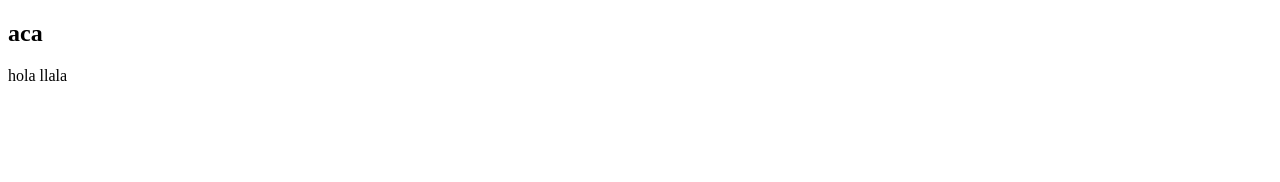
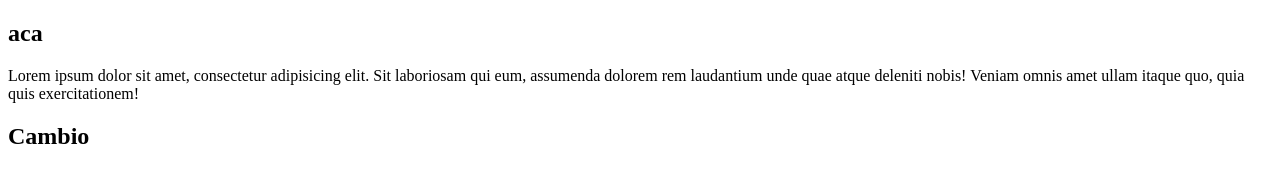
Before and after one commit to danielfarias82/c_git0056, a plain HTML site: page index2.html in a window 1280 px wide. Drawn offline with Linux system fonts and the light colour scheme.

Commit message:
cambio 3 HTML

```diff
--- a/index2.html
+++ b/index2.html
@@ -9,6 +9,9 @@
 <body>
         <h2> aca </h2>
 
-        <p>hola llala</p>
+        <p>Lorem ipsum dolor sit amet, consectetur adipisicing elit. Sit laboriosam qui eum, assumenda dolorem rem laudantium unde quae atque deleniti nobis! Veniam omnis amet ullam itaque quo, quia quis exercitationem!</p>
+      <h2>Cambio</h2>
+
+
 </body>
 </html>
```
